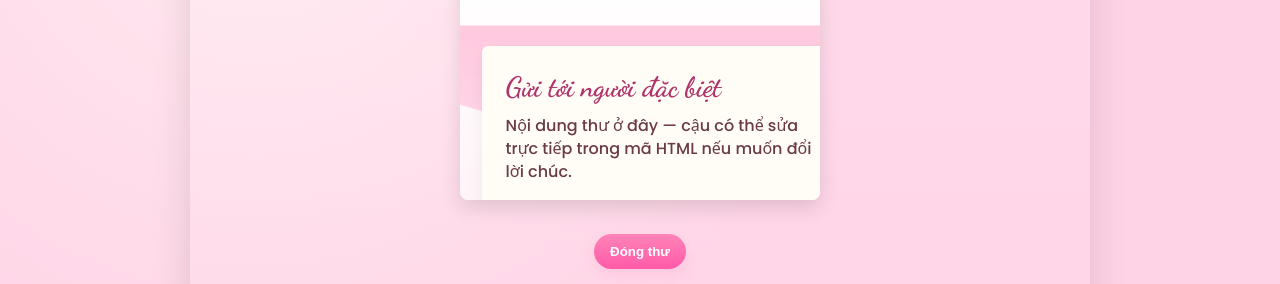
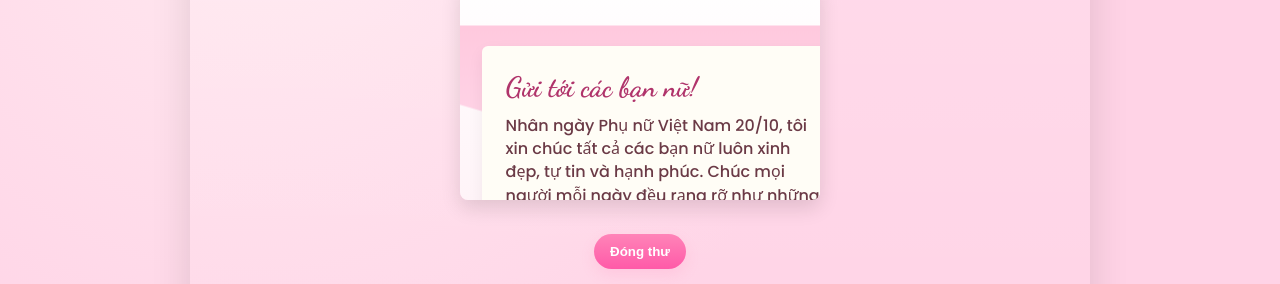
Before and after one commit to PhanPhuc12300/PhanPhuc12300.github.io, a plain HTML site: page quoctephunu.html in a window 1280 px wide. Both pictures are taken after a click on the element 640 px from the left and 393 px from the top of the page. Shown: the part 293-577 px from the top of the page. Drawn offline with Linux system fonts and the light colour scheme.

Commit message:
Update quoctephunu.html

```diff
--- a/quoctephunu.html
+++ b/quoctephunu.html
@@ -85,8 +85,8 @@
         <div class="env-body">
           <div class="flap"></div>
           <div class="paper" id="paper">
-            <h3 class="title">Gửi tới người đặc biệt</h3>
-            <div class="content" id="letter">Nội dung thư ở đây — cậu có thể sửa trực tiếp trong mã HTML nếu muốn đổi lời chúc.</div>
+            <h3 class="title">Gửi tới các bạn nữ!</h3>
+            <div class="content" id="letter">Nhân ngày Phụ nữ Việt Nam 20/10, tôi xin chúc tất cả các bạn nữ luôn xinh đẹp, tự tin và hạnh phúc. Chúc mọi người mỗi ngày đều rạng rỡ như những đóa hoa, luôn biết yêu thương bản thân và sống trọn với đam mê của mình 🌸.<br/>Cảm ơn các cậu vì đã luôn mang đến niềm vui, tiếng cười và năng lượng tích cực cho mọi người xung quanh. Mong rằng những cố gắng và nỗ lực của các cậu trong học tập và cuộc sống sẽ được đền đáp thật xứng đáng 💐<br/>Chúc một ngày 20/10 tràn ngập hoa, quà và lời chúc đáng yêu. Chúc các cô gái của chúng ta luôn giữ nụ cười tươi, tâm hồn lạc quan và gặp thật nhiều điều may mắn trên con đường phía trước nhé! 🌷✨</div>
           </div>
         </div>
       </div>
```
